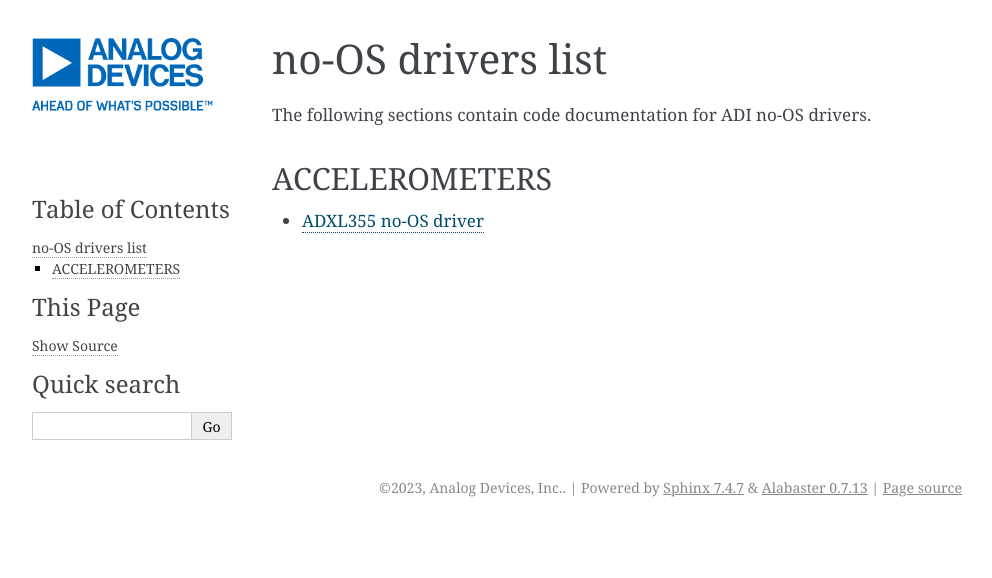
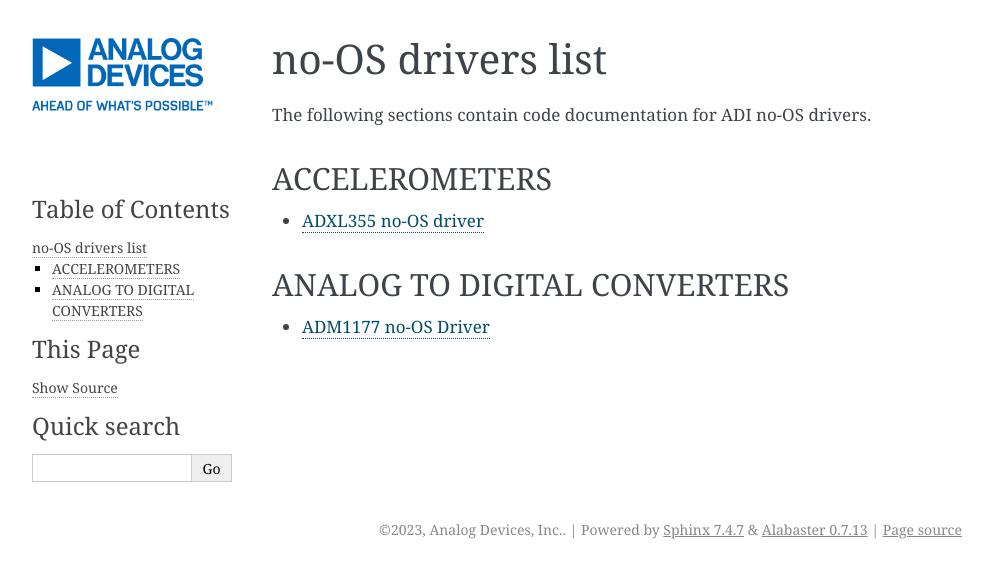
Before and after one commit to CiprianRegus/no-OS-core, a Sphinx documentation site: the page built from doc/sphinx/source/drivers_doc.rst, in a window 1280 px wide. Shown: the top 578 px of the page, without its empty margins (148-1140 px from the left). Built offline with Sphinx 7.4.7, drawn with Linux system fonts in a browser that asks for light colours.

Commit message:
doc: sphinx: add adm1177 support
Intergrate adm1177 documentation into the sphinx no-OS drivers build.

Signed-off-by: Antoniu Miclaus <antoniu.miclaus@analog.com>

```diff
--- /dev/null
+++ b/doc/sphinx/source/drivers/adm1177.rst
@@ -0,0 +1 @@
+.. include:: ../../../../drivers/adc/adm1177/README.rst
--- a/doc/sphinx/source/drivers_doc.rst
+++ b/doc/sphinx/source/drivers_doc.rst
@@ -10,3 +10,10 @@ ACCELEROMETERS
    :maxdepth: 1
 
    drivers/adxl355
+
+ANALOG TO DIGITAL CONVERTERS
+============================
+.. toctree::
+   :maxdepth: 1
+
+   drivers/adm1177
```
